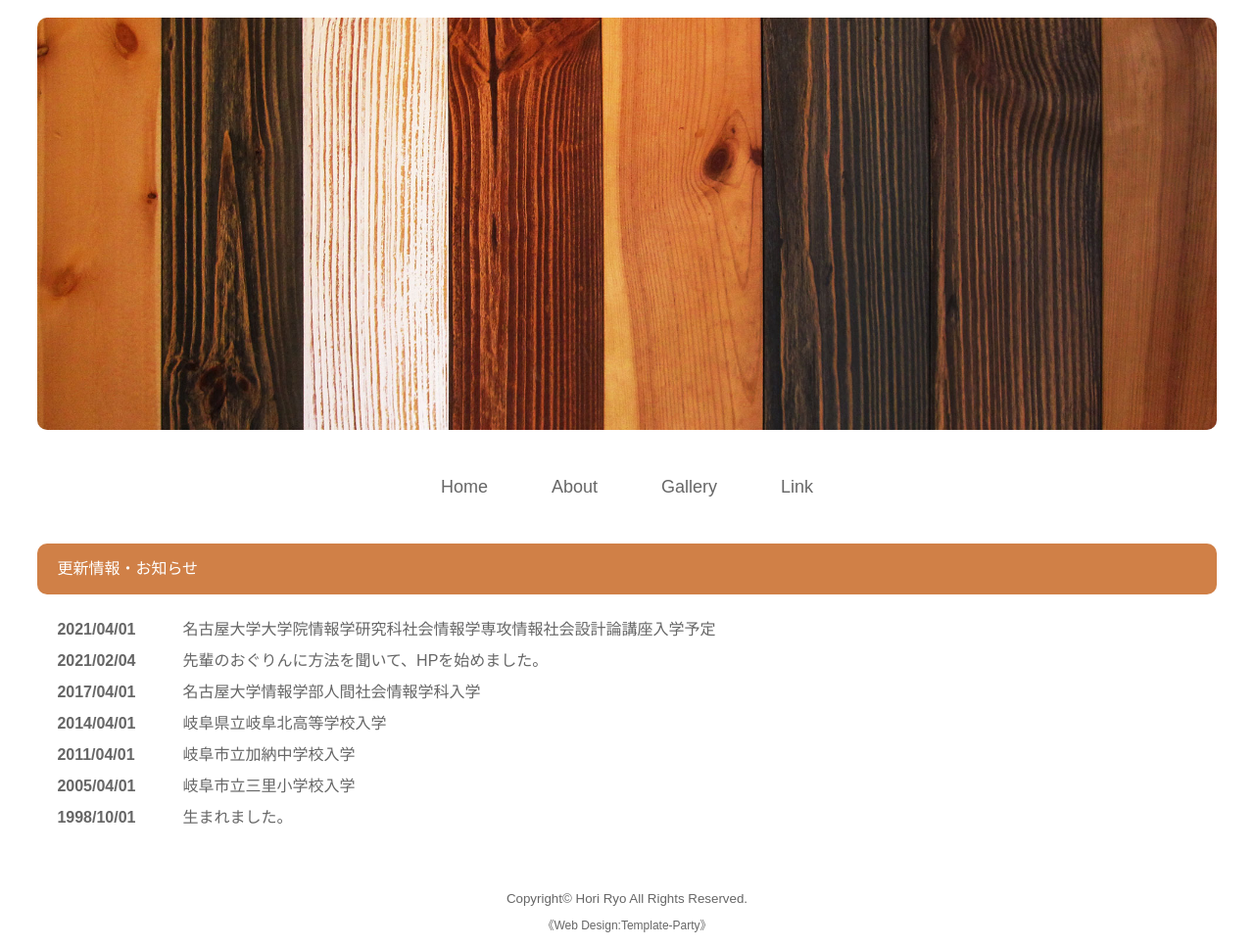
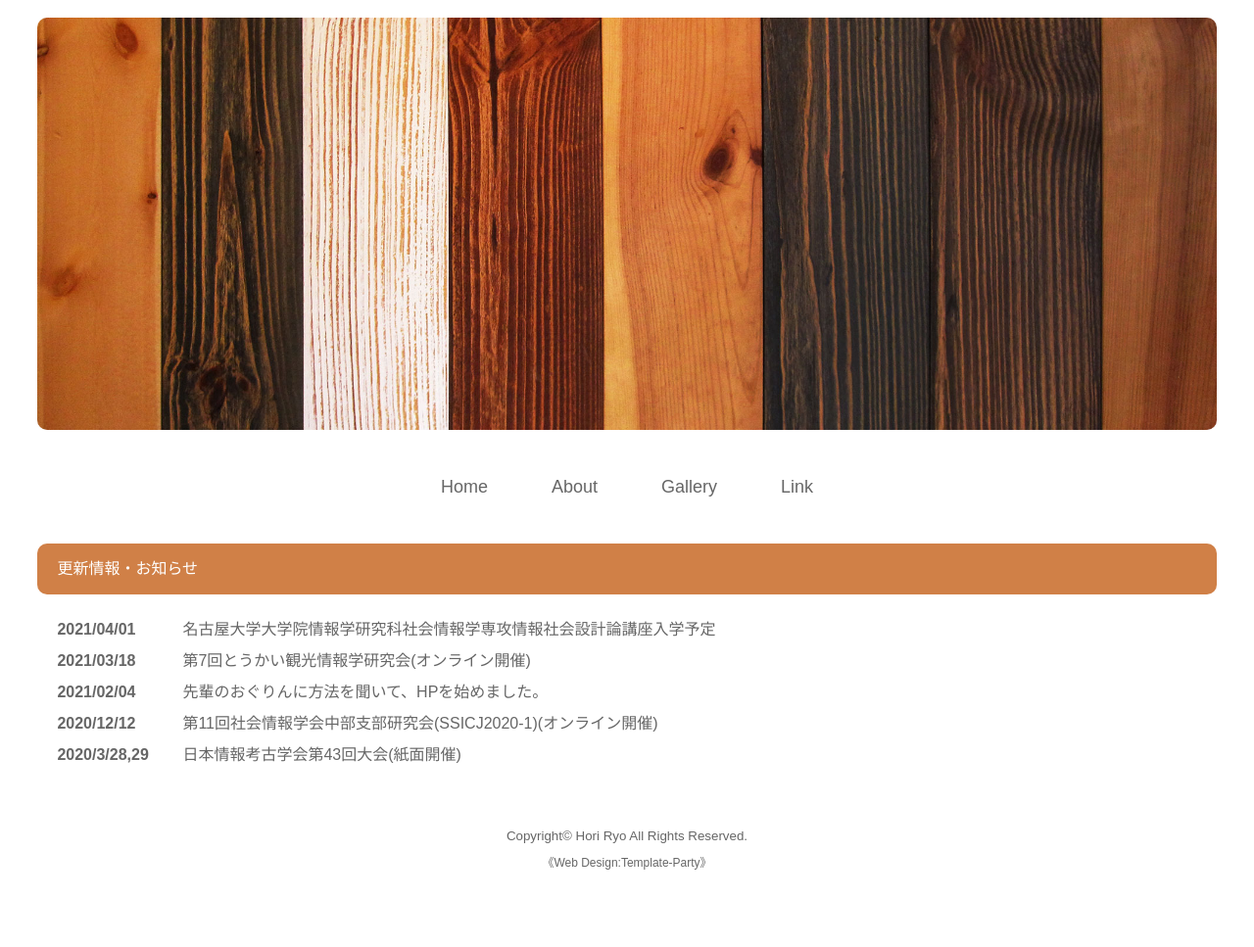
Before and after one commit to kyasby/my_first_hp, a plain HTML site: page index.html in a window 1280 px wide. Shown: the part 103-1070 px from the top of the page at 98% size. After the commit the page ends 1006 px from the top, so only its background shows below. Drawn offline with Linux system fonts and the light colour scheme.

Commit message:
Update index.html

```diff
--- a/index.html
+++ b/index.html
@@ -39,23 +39,17 @@
                 <dt>2021/04/01</dt>
                 <dd>名古屋大学大学院情報学研究科社会情報学専攻情報社会設計論講座入学予定</dd>
 
+                <dt>2021/03/18</dt>
+                <dd>第7回とうかい観光情報学研究会(オンライン開催)</dd>
+
                 <dt>2021/02/04</dt>
                 <dd>先輩のおぐりんに方法を聞いて、HPを始めました。</dd>
 
-                <dt>2017/04/01</dt>
-                <dd>名古屋大学情報学部人間社会情報学科入学</dd>
+                <dt>2020/12/12</dt>
+                <dd>第11回社会情報学会中部支部研究会(SSICJ2020-1)(オンライン開催)</dd>
 
-                <dt>2014/04/01</dt>
-                <dd>岐阜県立岐阜北高等学校入学</dd>
-
-                <dt>2011/04/01</dt>
-                <dd>岐阜市立加納中学校入学</dd>
-
-                <dt>2005/04/01</dt>
-                <dd>岐阜市立三里小学校入学</dd>
-
-                <dt>1998/10/01</dt>
-                <dd>生まれました。</dd>
+                <dt>2020/3/28,29</dt>
+                <dd>日本情報考古学会第43回大会(紙面開催)</dd>
             </dl>
 
         </section>
```
